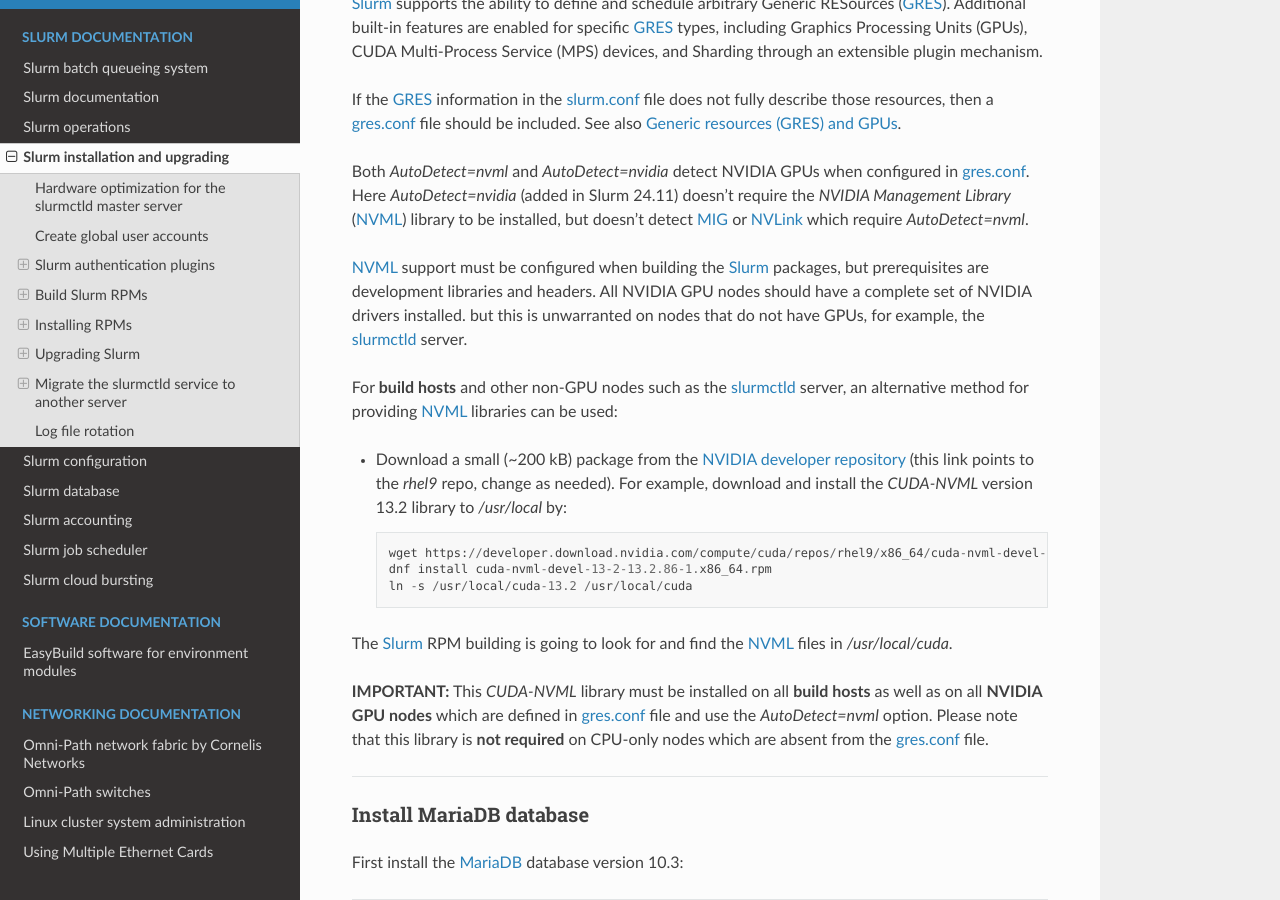
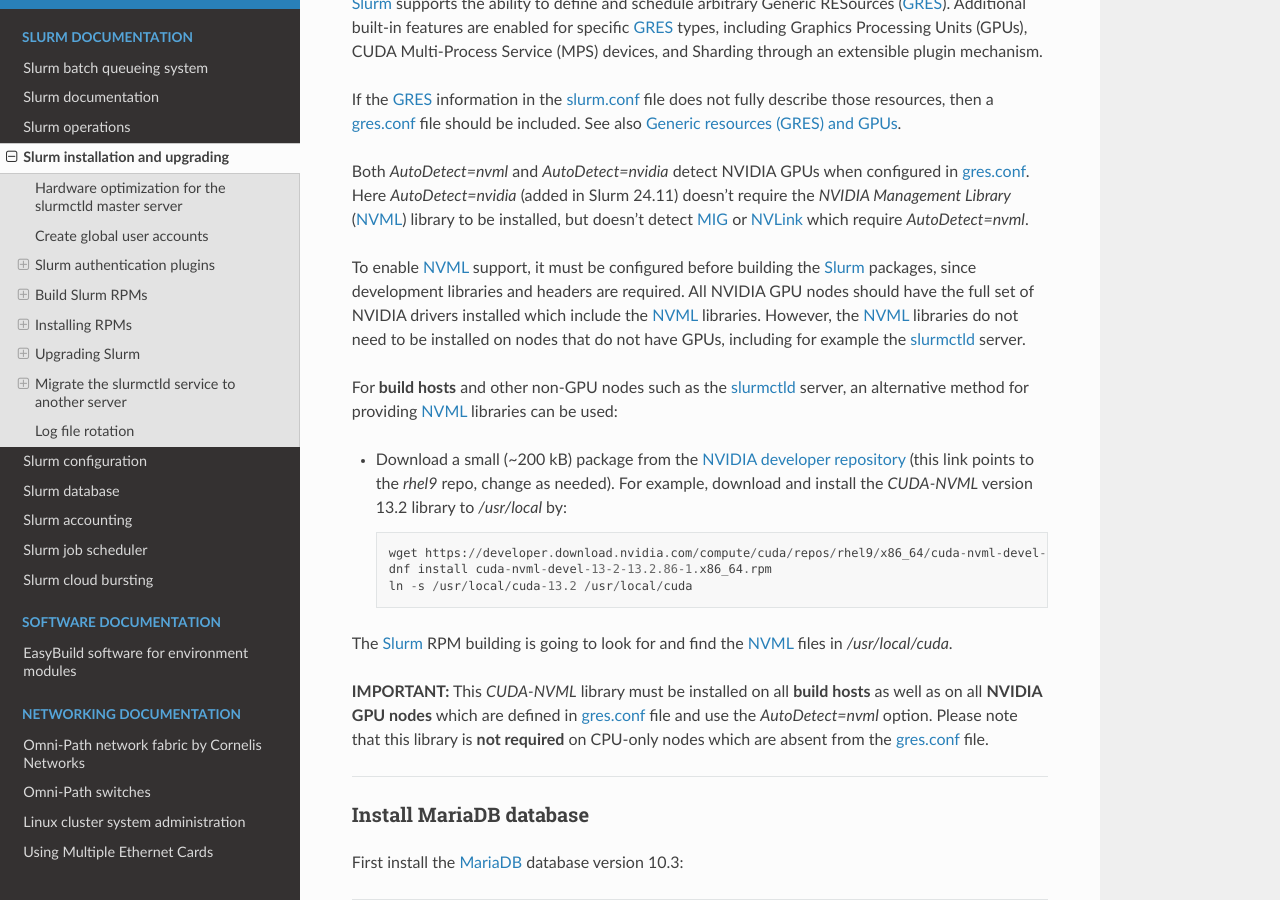
Before and after one commit to OleHolmNielsen/Niflheim_system, a Sphinx documentation site: the page built from docs/Slurm_installation.rst, in a window 1280 px wide and 900 px high, scrolled down 11685 px. Built offline with Sphinx 7.4.7 and the Read the Docs theme 3.1.0, drawn with Linux system fonts in a browser that asks for light colours.

Commit message:
Remarks on NVML support

```diff
--- a/docs/Slurm_installation.rst
+++ b/docs/Slurm_installation.rst
@@ -540,11 +540,11 @@
 Here `AutoDetect=nvidia` (added in Slurm 24.11) doesn't require the *NVIDIA Management Library* (NVML_) library to be installed,
 but doesn't detect MIG_ or NVLink_ which require `AutoDetect=nvml`.
 
-NVML_ support must be configured when building the Slurm_ packages,
-but prerequisites are development libraries and headers.
-All NVIDIA GPU nodes should have a complete set of NVIDIA drivers installed.
-but this is unwarranted on nodes that do not have GPUs,
-for example, the slurmctld_ server.
+To enable NVML_ support, it must be configured before building the Slurm_ packages,
+since development libraries and headers are required.
+All NVIDIA GPU nodes should have the full set of NVIDIA drivers installed which include the NVML_ libraries.
+However, the NVML_ libraries do not need to be installed on nodes that do not have GPUs,
+including for example the slurmctld_ server.
 
 For **build hosts** and other non-GPU nodes such as the slurmctld_ server,
 an alternative method for providing NVML_ libraries can be used:
```
